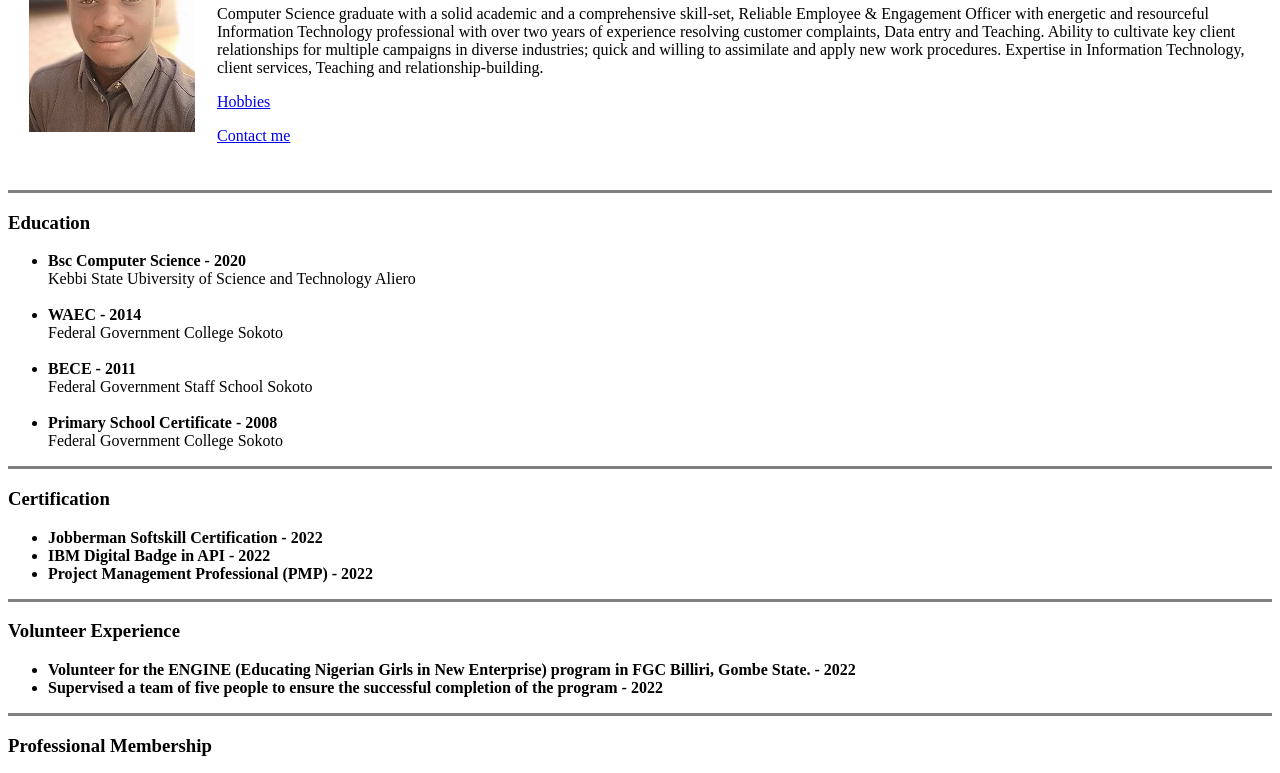
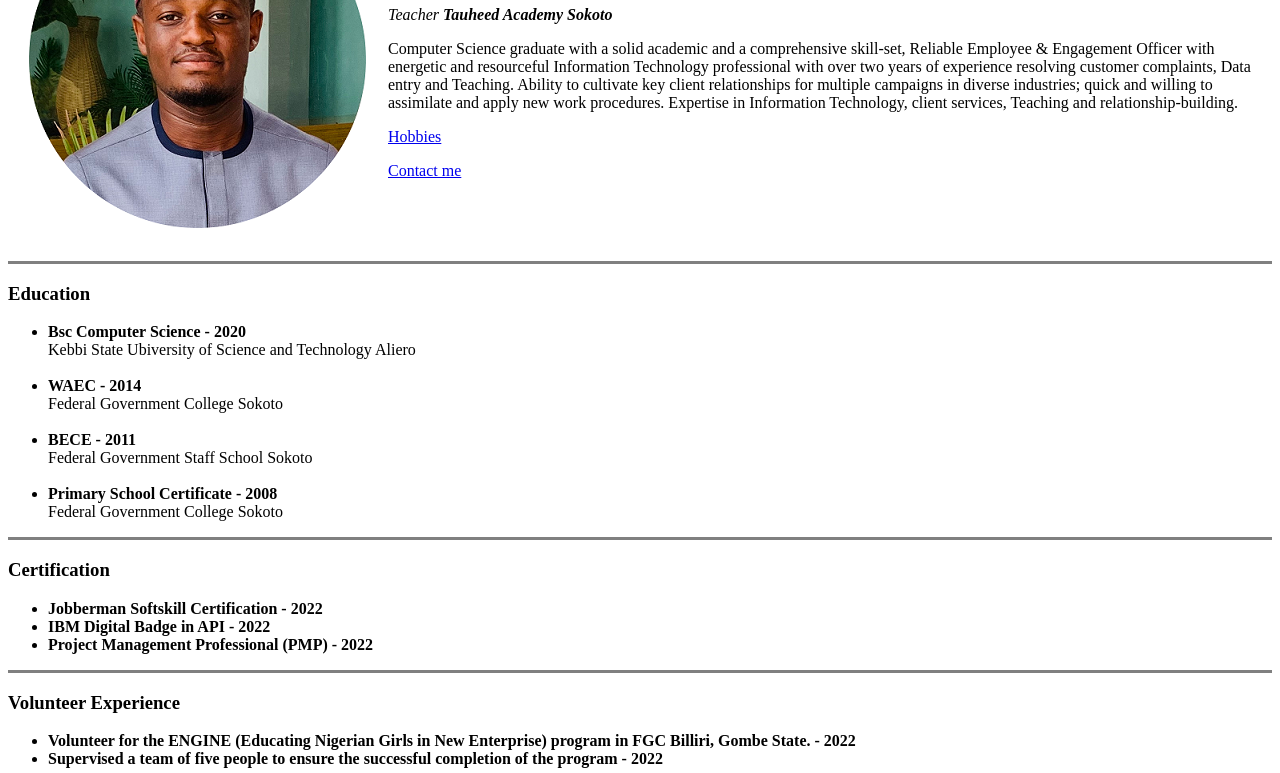
Before and after one commit to lazycoder44/cv, a plain HTML site: page index.html in a window 1280 px wide. Shown: the part 138-911 px from the top of the page. Drawn offline with Linux system fonts and the light colour scheme.

Commit message:
Add files via upload

```diff
--- a/index.html
+++ b/index.html
@@ -9,7 +9,7 @@
     <body>
         <table cellspacing = "20">
             <tr>
-                <td><img src="profilepic.jpg" alt="ridwan's profile picture"></td>
+                <td><img src="images/mypic-modified.png" alt="ridwan's profile picture"></td>
                 <td><h1>Ridwan Muhammad</h1>
                     <p><em>Teacher <strong>Tauheed Academy Sokoto</strong></em></p>
                     <p>Computer Science graduate with a solid academic and a comprehensive skill-set,
```
